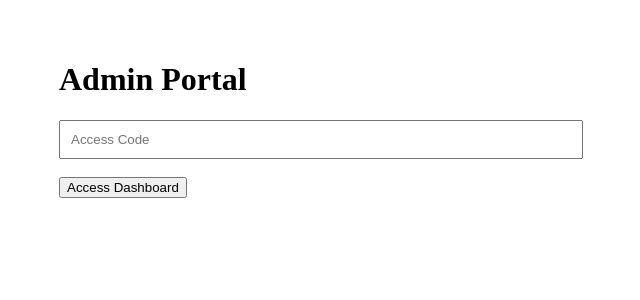
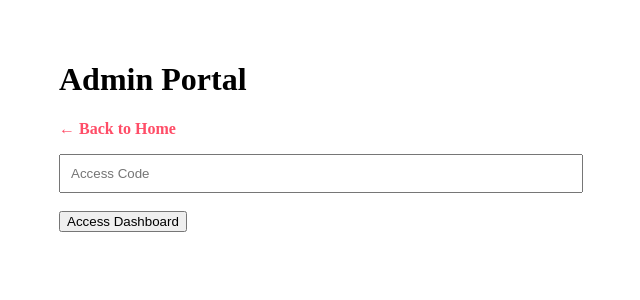
Before and after one commit to msucomets3/nascar26-incident-center, a Next.js app: page /admin-login in a window 1280 px wide. Shown: the top 300 px of the page, without its empty margins (331-971 px from the left). Built offline with nearby package versions, Linux system fonts and the light colour scheme.

Commit message:
more back buttons

```diff
--- a/app/admin-login/page.tsx
+++ b/app/admin-login/page.tsx
@@ -46,6 +46,18 @@ export default function AdminLogin() {
       }}
     >
       <h1>Admin Portal</h1>
+      <p>
+  <a
+    href="/"
+    style={{
+      color: "#ff4d67",
+      textDecoration: "none",
+      fontWeight: "bold",
+    }}
+  >
+    ← Back to Home
+  </a>
+</p>
 
       <input
         value={code}
```
